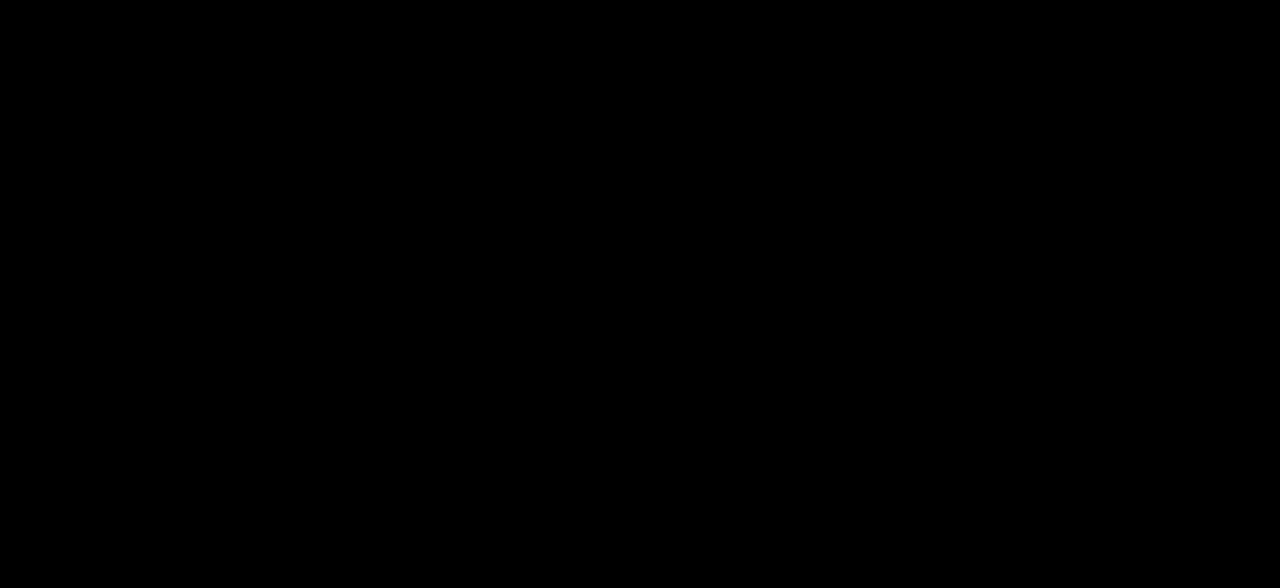
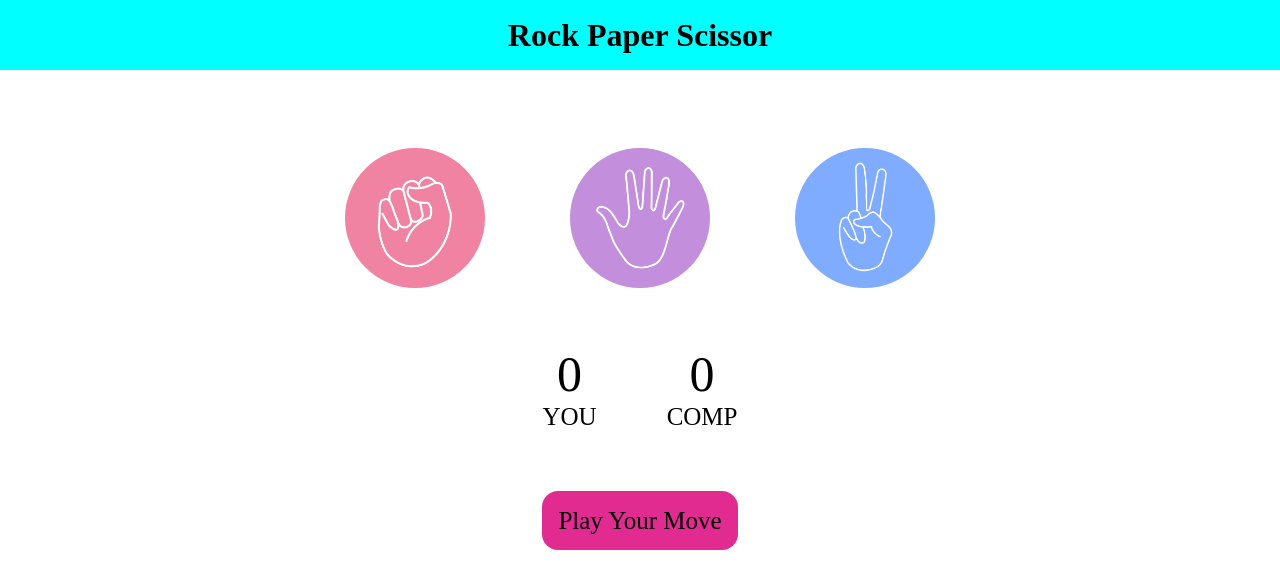
Before and after one commit to bcsf20m019/git-tutorial, a plain HTML site: page index.html in a window 1280 px wide. Drawn offline with Linux system fonts and the light colour scheme.

Commit message:
Update index.html

```diff
--- a/index.html
+++ b/index.html
@@ -7,94 +7,93 @@
 </head>
 <style>
     *{
-        margin: 0px;
-        padding: 0px;
-        box-sizing: border-box;
-        font-family: arial,Times New Roman;
+        margin:0px;
+        padding:0px;
     }
     html,
     body{
-        height:100%;
-        width:100%;
+        text-align:  center;
+        }
+    h1{
+        background-color: aqua;
+        line-height: 70px;
+        margin-bottom: 70px;
     }
-    main{
-        height:100%;
-        width:100%;
-        background-color: black;
+    .choices{
+        display: flex;
+        justify-content: center;
+        align-items:center;
+        gap: 70px;
     }
-    h2{
-        padding:30px;
+     .choice{
+        height:155px;
+        width:155px;
+        border-radius: 50%;
+        display: flex;
+        justify-content: center;
+        align-items:center;
     }
-    nav{
-        padding:20px 70px;
-        display:flex;
-        align-items: center;
-        justify-content: space-between;
-    }
-    nav .items{
-        display: flex;
-        align-items: center;
-        justify-content: center;
-        gap: 80px;
-     font-weight: 520;
-    }
-    nav h2{
-          font-size: 20px;
-          font-weight: 700;
-    }
-    nav a{
-        font-size: 19px;
-        text-decoration: none;
-        color: black;
-    }
-    section{
-        padding: 0px 70px;
-
+    .choice:hover{
+        cursor: pointer;
+       background-color: black;
 
     }
-    section .text1{
-
-        display: flex;
+    img{
+        height:140px;
+        width:140px;
+        object-fit: cover;
+        border-radius: 50%;
     }
-    .text1 h1{
-        font-size: 200px;
+   .score-board{
+         display: flex;
+        justify-content: center;
+        align-items:center;
+        font-size: 25px;
+        gap:70px;
+        margin-top: 50px;
+   }
+   #user-score,#comp-score{
+       font-size: 50px;
+   }
+    .msg{
+        margin-top: 50px;
     }
-    section .text2{
-      font-size: 100px;
-        font-weight: 20;
-    }
-    .text1 .VIDEO{
-        height: 100px;
-        width: 150px;
-        background-color: #996ff4;
-
-    }
-
-
-
+   #text{
+     font-size: 25px;
+    background-color: rgb(226, 43, 144);
+    line-height: 5rem;
+    display: inline;
+    border-radius: 1rem;
+    padding: 1rem;
+   }
 </style>
 <body>
-  <main>
-    <nav>
-        <h2>Das Grune</h2>
-        <div  class="items">
-            <a href="#">About Us </a>
-            <a href="#">Projects</a>
-            <a href="#">Services</a>
-            <a href="#">Let's Talk</a>
+    <h1>Rock  Paper Scissor </h1>
+    <div class="choices">
+        <div class ="choice" id="rock">
+            <img src="rock (2).png">
         </div>
+       <div class ="choice" id="paper">
+           <img src="paper.png">
+       </div>
+       <div class ="choice" id="scissor">
+           <img src="scissors.png">
+       </div>
+    </div>
+    <div class="score-board">
+        <div class="score">
+            <p id="user-score">0</p>
+             <p>YOU</p>
+        </div>
+        <div class="score">
+            <p id="comp-score">0</p>
+             <p>COMP</p>
+        </div>
+    </div>
+    <div class = "msg">
+       <p id="text">Play Your Move</p>
+    </div>
+ <script src="First.js"></script>
 
-    </nav>
-    <section>
-         <div class="text1">
-           <h1>DIGITIZE</h1>
-         </div>
-            <div class="VIDEO">
-         </div>
-         <div class="text2">
-            <h1>IDEAS</h1>
-        </div>
-    </section>
-</main>
 </body>
 </html>
```
